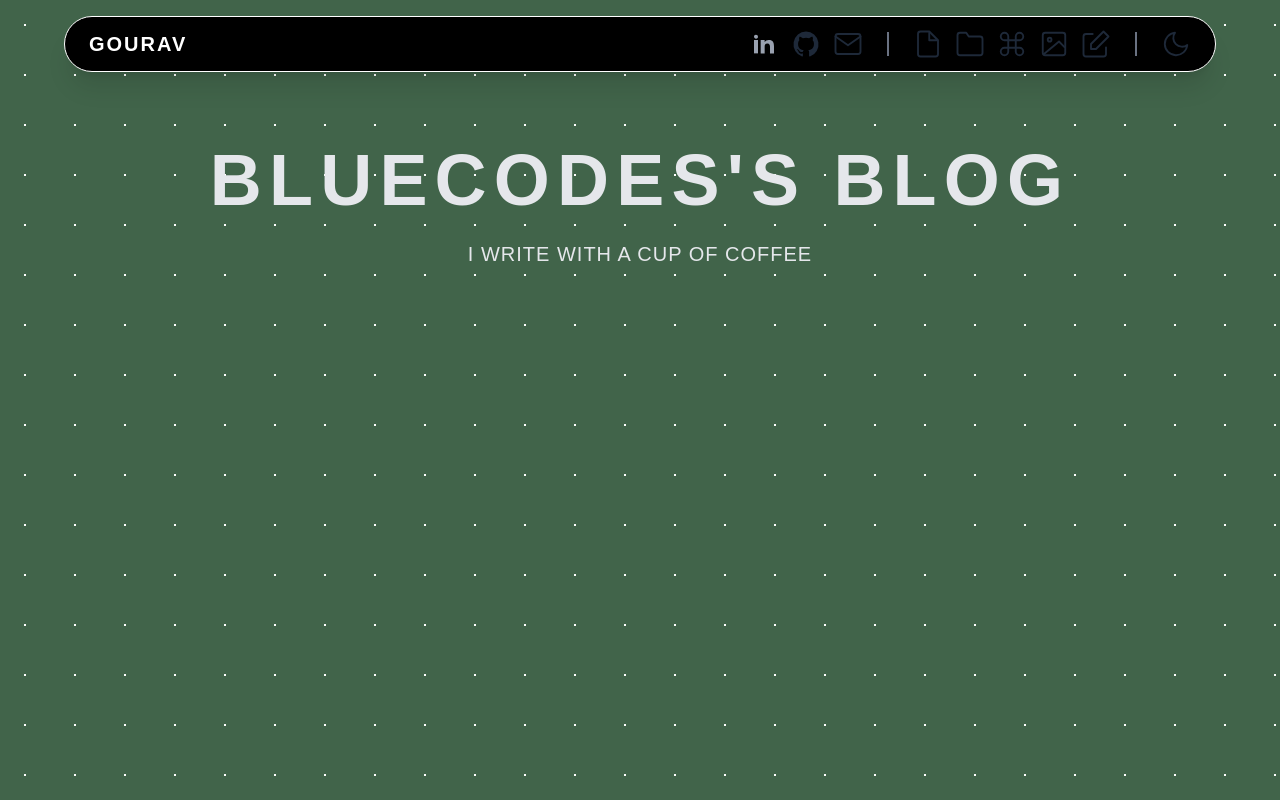
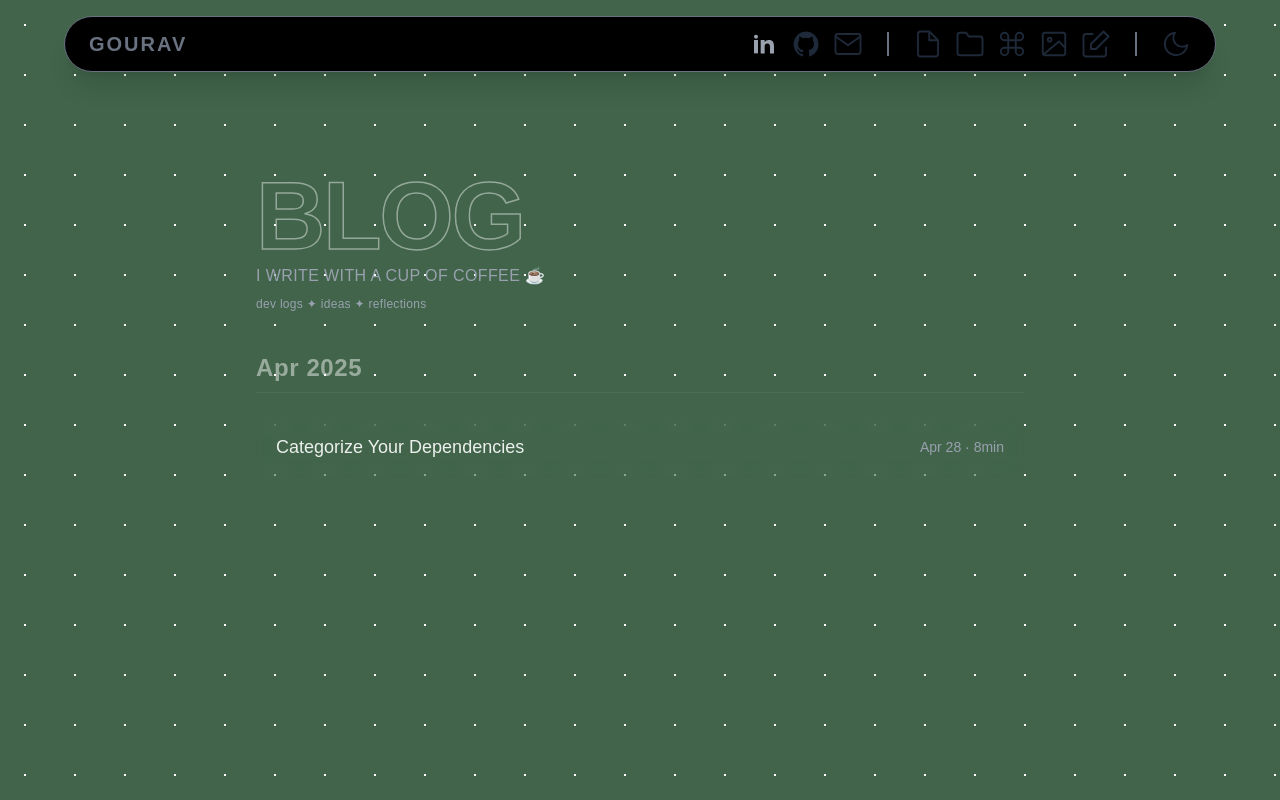
Before and after one commit to venomusblood568/venomusblood568.github.io, a Next.js app: page /blog in a window 1280 px wide. Built offline with nearby package versions, Linux system fonts and the light colour scheme.

Commit message:
blog page ready

```diff
--- a/app/blog/page.tsx
+++ b/app/blog/page.tsx
@@ -1,21 +1,102 @@
-
 import Header from "../components/header";
 
+type Post = {
+  title: string;
+  date: string;
+  readTime: string;
+  year: number;
+  lang: string;
+};
+
+const posts: Post[] = [
+  {
+    title: "Categorize Your Dependencies",
+    date: "Apr 28",
+    readTime: "8min",
+    year: 2025,
+    lang: "EN",
+  },
+];
+
+function getMonthYear(post: Post): string {
+  const [month] = post.date.split(" ");
+  return `${month} ${post.year}`;
+}
+
 export default function Blog() {
+  const groupedByMonthYear = posts.reduce<Record<string, Post[]>>(
+    (acc, post) => {
+      const key = getMonthYear(post);
+      if (!acc[key]) acc[key] = [];
+      acc[key].push(post);
+      return acc;
+    },
+    {}
+  );
+
+  const monthOrder: Record<string, number> = {
+    Jan: 1,
+    Feb: 2,
+    Mar: 3,
+    Apr: 4,
+    May: 5,
+    Jun: 6,
+    Jul: 7,
+    Aug: 8,
+    Sep: 9,
+    Oct: 10,
+    Nov: 11,
+    Dec: 12,
+  };
+
+  const sortedKeys = Object.keys(groupedByMonthYear).sort((a, b) => {
+    const [aMonth, aYear] = a.split(" ");
+    const [bMonth, bYear] = b.split(" ");
+    const aVal = Number(aYear) * 100 + monthOrder[aMonth];
+    const bVal = Number(bYear) * 100 + monthOrder[bMonth];
+    return bVal - aVal;
+  });
+
   return (
-    <div className="min-h-screen flex flex-col">
+    <div className="min-h-screen text-gray-500 px-6 py-12 font-sans">
       <Header />
-      <div className="flex items-center justify-center w-full">
-        {" "}
-        <div className="flex flex-col items-center text-center px-5 py-36">
-          {" "}
-          <h1 className="font-extrabold uppercase text-6xl md:text-7xl tracking-widest text-gray-200">
-            BLUECODES&apos;S BLOG
-          </h1>
-          <p className="uppercase mt-6 text-xl tracking-wider text-gray-200">
-            I WRITE WITH A CUP OF COFFEE
-          </p>
-        </div>
+      <div className="max-w-3xl mx-auto pt-30">
+        <h1 className="text-8xl font-bold tracking-tight opacity-10 text-outline animate-pulse slow-pulse">
+          BLOG
+        </h1>
+
+        <p className="uppercase text-gray-400 tracking-wide mb-2 text-sm sm:text-base">
+          I write with a cup of coffee ☕
+        </p>
+        <p className="text-gray-400 text-xs tracking-wide mb-10 select-none">
+          <span>dev logs ✦ ideas ✦ reflections</span>
+        </p>
+
+        {sortedKeys.map((key) => (
+          <section
+            key={key}
+            className="mb-12 border-b border-gray-700 pb-8 last:border-none"
+          >
+            <h2 className="text-2xl font-bold text-white/80 mb-6 tracking-wide border-b border-white/10 pb-2 animate-pulse slow-pulse">
+              {key}
+            </h2>
+            <ul className="space-y-4">
+              {groupedByMonthYear[key].map((post, idx) => (
+                <li
+                  key={idx}
+                  className="flex flex-col sm:flex-row justify-between items-start sm:items-center hover:bg-white/5 hover:shadow-md hover:text-white rounded-xl px-5 py-4 transition-all duration-300 cursor-pointer backdrop-blur-sm"
+                >
+                  <div className="text-lg font-medium text-white/90">
+                    {post.title}
+                  </div>
+                  <time className="text-sm text-gray-400 whitespace-nowrap">
+                    {post.date} · {post.readTime}
+                  </time>
+                </li>
+              ))}
+            </ul>
+          </section>
+        ))}
       </div>
     </div>
   );
--- a/app/globals.css
+++ b/app/globals.css
@@ -16,7 +16,7 @@
 .dark-theme {
   --background: black;
   --foreground: gray;
-  --dot-color: gray;
+  --dot-color:  #302f2f;
 }
 
 body {
@@ -59,3 +59,6 @@ body {
   0%, 100% { border-color: transparent }
   50% { border-color: white }
 }
+.slow-pulse {
+  animation-duration: 4s; /* slower than default 2s */
+}
```
